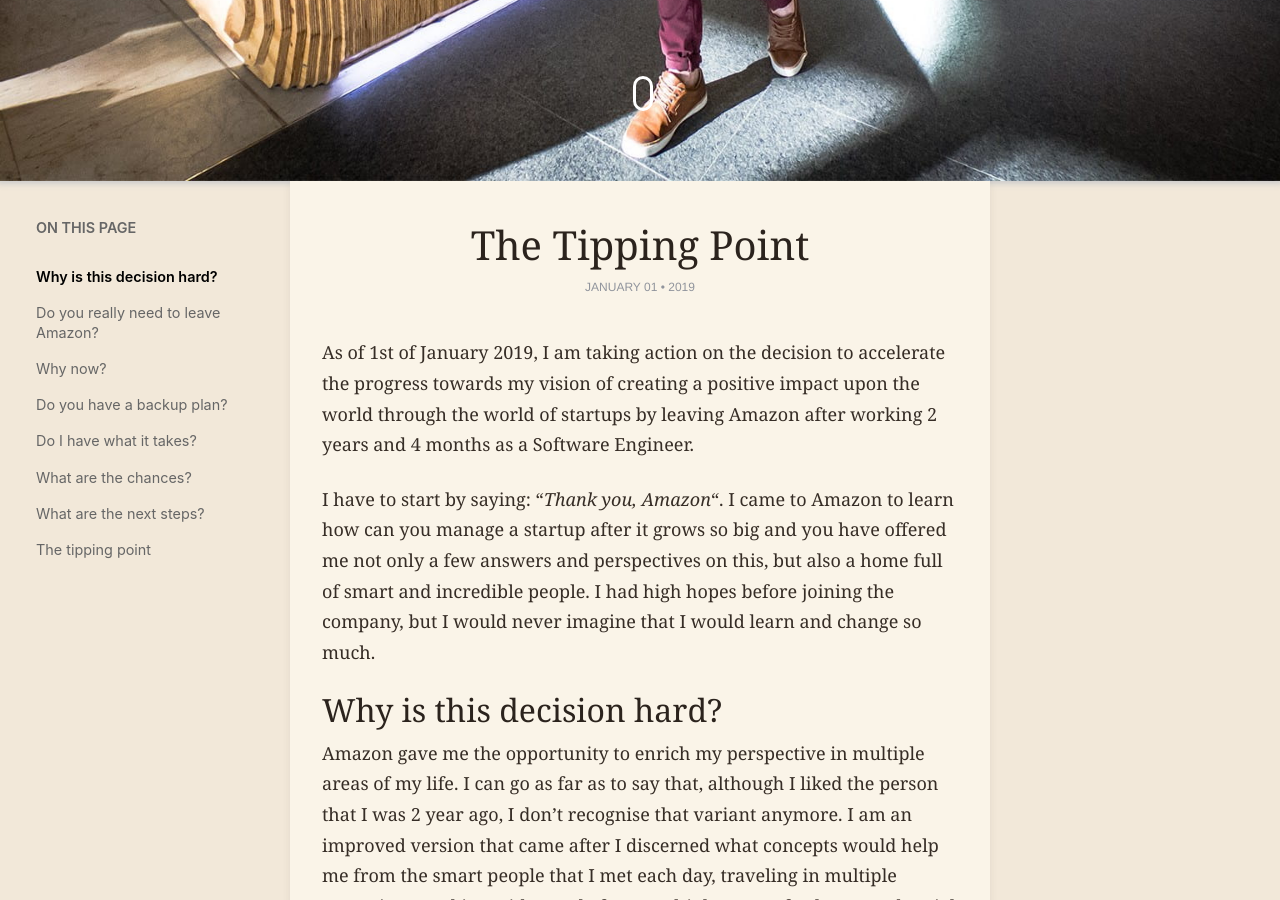
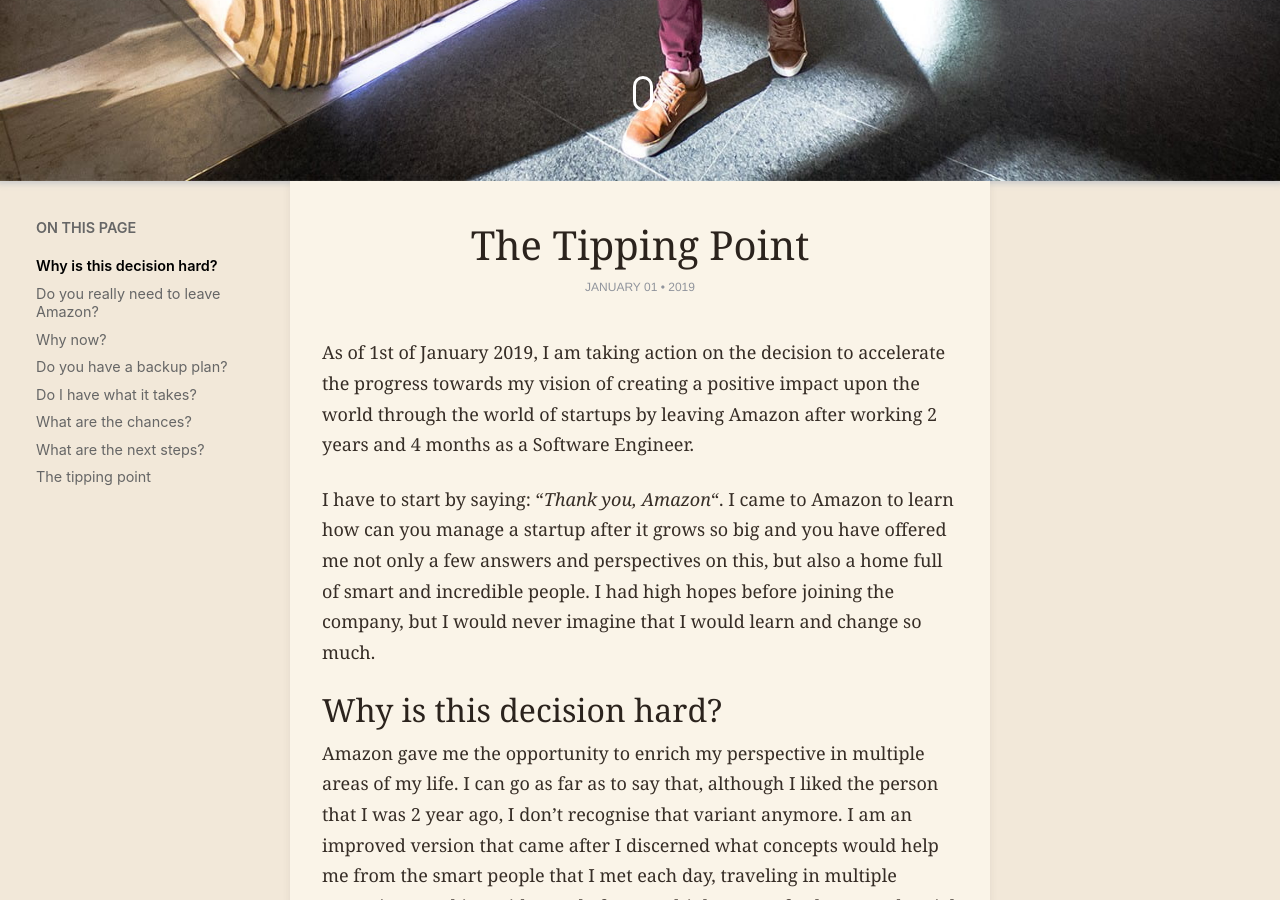
Before and after one commit to alexand-ro/alexand-ro.github.io, a Jekyll site: the page built from _posts/2019-01-01-the-tipping-point.md, in a window 1280 px wide and 900 px high, scrolled down 719 px. Built offline with Jekyll 4.4.1, drawn with Linux system fonts in a browser that asks for light colours; some web fonts are replaced; comment, search, counter and statistics services are not loaded.

Commit message:
beautify

```diff
--- a/_includes/toc.html
+++ b/_includes/toc.html
@@ -24,7 +24,7 @@ from headings {% endcomment %}
 
 <style>
   :root {
-    --toc-width: 240px;
+    --toc-width: 280px;
   }
 
   .toc-wrapper {
@@ -32,19 +32,20 @@ from headings {% endcomment %}
     position: fixed;
     left: calc(50% - 650px);
     top: 100px;
-    max-height: calc(100vh - 120px);
-    overflow-y: auto;
     padding: 1rem;
     font-size: 0.9rem;
     background: transparent;
     z-index: 100;
+    max-height: calc(100vh - 120px);
+    display: flex;
+    flex-direction: column;
   }
 
   .toc-header {
     display: flex;
     justify-content: space-between;
     align-items: center;
-    margin-bottom: 1rem;
+    margin-bottom: 0.75rem;
     font-weight: 600;
     color: #666;
   }
@@ -62,8 +63,23 @@ from headings {% endcomment %}
   }
 
   .toc-content {
-    max-height: calc(100vh - 200px);
+    flex: 1;
     overflow-y: auto;
+    scrollbar-width: thin;
+    scrollbar-color: rgba(0, 0, 0, 0.2) transparent;
+  }
+
+  .toc-content::-webkit-scrollbar {
+    width: 6px;
+  }
+
+  .toc-content::-webkit-scrollbar-track {
+    background: transparent;
+  }
+
+  .toc-content::-webkit-scrollbar-thumb {
+    background-color: rgba(0, 0, 0, 0.2);
+    border-radius: 3px;
   }
 
   .toc-content ul {
@@ -73,11 +89,12 @@ from headings {% endcomment %}
   }
 
   .toc-item {
-    margin: 0.5rem 0;
+    margin: 0.25rem 0;
   }
 
   .toc-level-3 {
     padding-left: 1rem;
+    font-size: 0.85em;
   }
 
   .toc-link {
@@ -85,8 +102,8 @@ from headings {% endcomment %}
     text-decoration: none;
     transition: color 0.2s ease;
     display: block;
-    padding: 0.25rem 0;
-    line-height: 1.4;
+    padding: 0.15rem 0;
+    line-height: 1.3;
   }
 
   .toc-link:hover {
@@ -147,13 +164,34 @@ from headings {% endcomment %}
     const tocToggle = toc.querySelector('.toc-toggle');
     let isExpanded = false;
     let headerHeight = 0;
+    let footerElement;
 
-    // Get header height
+    // Get header height and footer element
     const header = document.querySelector('header');
+    footerElement = document.querySelector('footer');
+
     if (header) {
       headerHeight = header.offsetHeight;
       // Set initial TOC position
       toc.style.top = headerHeight + 20 + 'px';
+    }
+
+    // Function to check and adjust TOC position relative to footer
+    function adjustTocPosition() {
+      if (!footerElement) return;
+
+      const footerRect = footerElement.getBoundingClientRect();
+      const tocRect = toc.getBoundingClientRect();
+      const windowHeight = window.innerHeight;
+
+      if (footerRect.top <= windowHeight) {
+        // Footer is in view, adjust TOC bottom position
+        const bottomSpacing = windowHeight - footerRect.top + 20;
+        toc.style.maxHeight = `calc(100vh - ${bottomSpacing}px - 120px)`;
+      } else {
+        // Footer is not in view, reset TOC height
+        toc.style.maxHeight = 'calc(100vh - 120px)';
+      }
     }
 
     // Update TOC position on scroll
```
Also changed, not shown: other parts of _includes/toc.html (+5 -0 lines).
